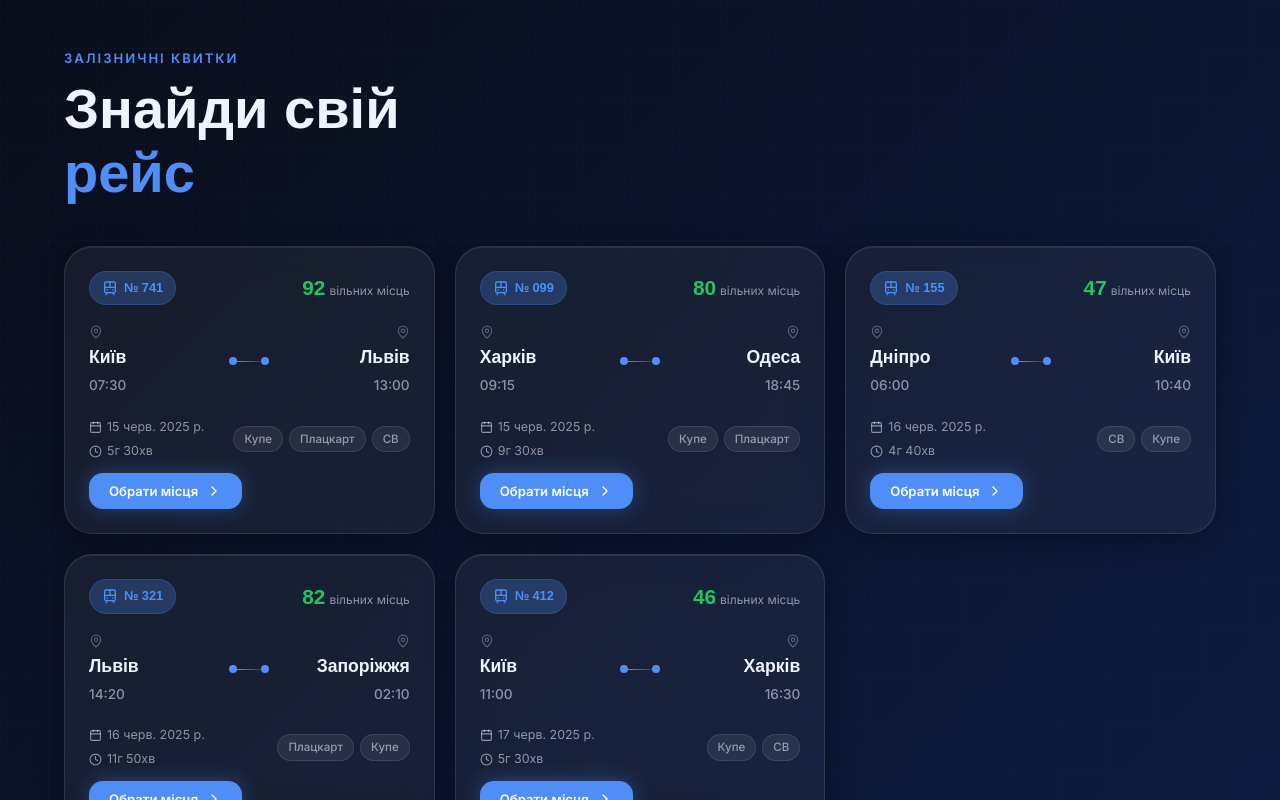
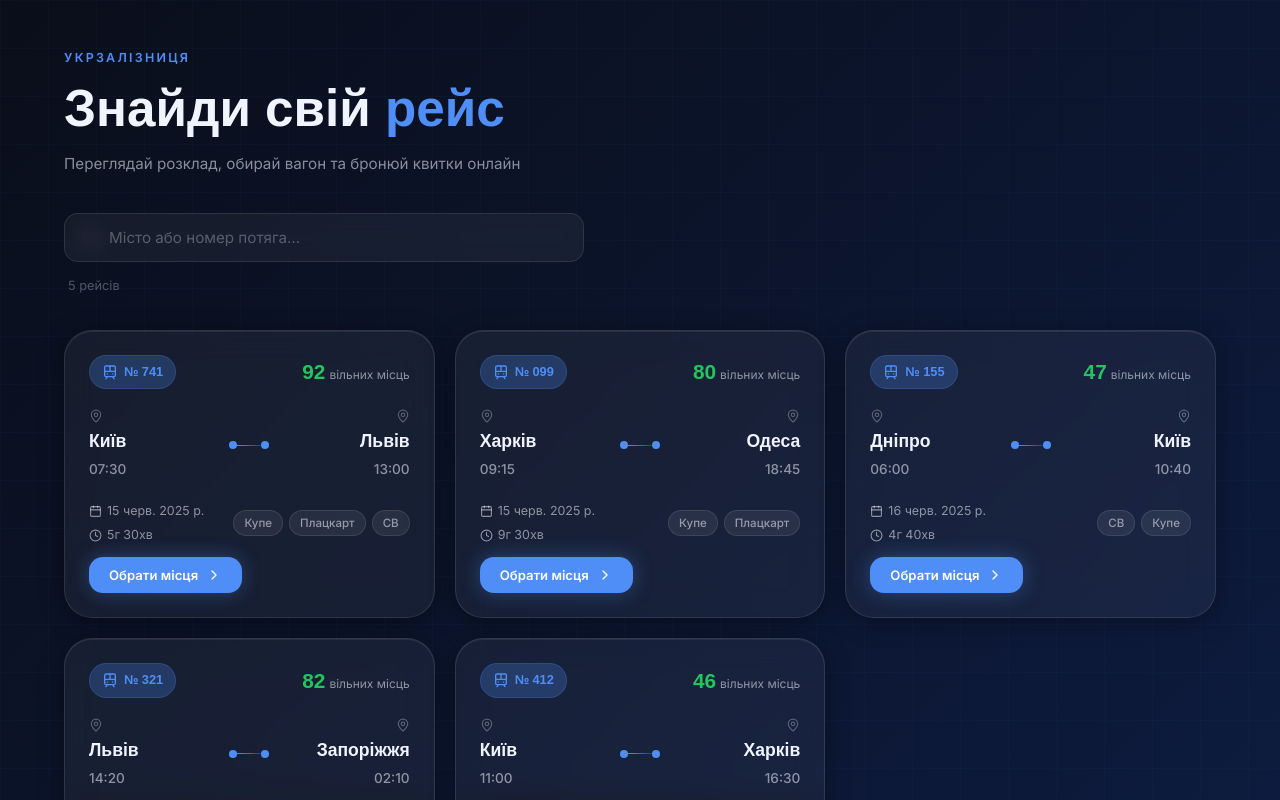
Before and after one commit to ZeltoN111/WEB-project-lab9-10-, a React (Vite) app: page / in a window 1280 px wide. Shown: the top 800 px of the page. Built offline with nearby package versions, Linux system fonts and the light colour scheme; a web font is replaced by a local one.

Commit message:
feat: add search and filter functionality

```diff
--- a/src/pages/Home.jsx
+++ b/src/pages/Home.jsx
@@ -1,4 +1,5 @@
 import { useState } from "react";
+import { Search, X } from "lucide-react";
 import { trains } from "../data/trains";
 import TrainList from "../components/TrainList";
 import styles from "./Home.module.css";
@@ -20,12 +21,44 @@
     <main className={styles.page}>
       <div className="container">
         <header className={styles.hero}>
-          <p className={styles.subtitle}>Залізничні квитки</p>
+          <p className={styles.subtitle}>Укрзалізниця</p>
           <h1 className={styles.title}>
-            Знайди свій <br />
-            <span className={styles.accent}>рейс</span>
+            Знайди свій <span className={styles.accent}>рейс</span>
           </h1>
+          <p className={styles.desc}>
+            Переглядай розклад, обирай вагон та бронюй квитки онлайн
+          </p>
         </header>
+
+        <div className={styles.searchBar}>
+          <div className={styles.searchWrap}>
+            <Search size={18} className={styles.searchIcon} />
+            <input
+              className={styles.searchInput}
+              type="text"
+              placeholder="Місто або номер потяга…"
+              value={query}
+              onChange={(e) => setQuery(e.target.value)}
+            />
+            {query && (
+              <button
+                className={styles.clearBtn}
+                onClick={() => setQuery("")}
+                aria-label="Очистити"
+              >
+                <X size={16} />
+              </button>
+            )}
+          </div>
+
+          <div className={styles.resultMeta}>
+            <span className={styles.resultCount}>
+              {filtered.length === trains.length
+                ? `${trains.length} рейсів`
+                : `Знайдено: ${filtered.length} з ${trains.length}`}
+            </span>
+          </div>
+        </div>
 
         <TrainList trains={filtered} />
       </div>
--- a/src/pages/Home.module.css
+++ b/src/pages/Home.module.css
@@ -3,27 +3,112 @@
   min-height: 100vh;
 }
 
+/* Hero */
 .hero {
-  margin-bottom: 40px;
+  margin-bottom: 36px;
+  max-width: 600px;
 }
 
 .subtitle {
-  font-size: 0.82rem;
-  font-weight: 600;
-  letter-spacing: 0.15em;
+  font-size: 0.78rem;
+  font-weight: 700;
+  letter-spacing: 0.18em;
   text-transform: uppercase;
   color: var(--color-accent);
-  margin-bottom: 8px;
+  margin-bottom: 10px;
 }
 
 .title {
-  font-size: clamp(2.2rem, 5vw, 3.5rem);
+  font-size: clamp(2rem, 5vw, 3.2rem);
   font-weight: 700;
-  line-height: 1.15;
   color: var(--color-text-primary);
+  margin-bottom: 12px;
 }
 
 .accent {
   color: var(--color-accent);
+}
+
+.desc {
+  font-size: 0.95rem;
+  color: var(--color-text-secondary);
+  line-height: 1.7;
+}
+
+/* Пошук */
+.searchBar {
+  margin-bottom: 32px;
+  display: flex;
+  flex-direction: column;
+  gap: 10px;
+}
+
+.searchWrap {
   position: relative;
+  display: flex;
+  align-items: center;
+  max-width: 520px;
 }
+
+.searchIcon {
+  position: absolute;
+  left: 16px;
+  color: var(--color-text-muted);
+  pointer-events: none;
+}
+
+.searchInput {
+  width: 100%;
+  padding: 14px 44px 14px 44px;
+  background: var(--color-surface);
+  border: 1px solid var(--color-border);
+  border-radius: var(--radius-md);
+  color: var(--color-text-primary);
+  font-family: var(--font-body);
+  font-size: 0.95rem;
+  outline: none;
+  transition: border-color var(--transition), box-shadow var(--transition);
+  backdrop-filter: blur(10px);
+}
+
+.searchInput::placeholder {
+  color: var(--color-text-muted);
+}
+
+.searchInput:focus {
+  border-color: var(--color-accent);
+  box-shadow: 0 0 0 3px var(--color-accent-glow);
+}
+
+.clearBtn {
+  position: absolute;
+  right: 12px;
+  background: none;
+  border: none;
+  color: var(--color-text-muted);
+  cursor: pointer;
+  padding: 4px;
+  display: flex;
+  align-items: center;
+  border-radius: 4px;
+  transition: color var(--transition);
+}
+
+.clearBtn:hover {
+  color: var(--color-text-primary);
+}
+
+.resultMeta {
+  padding-left: 4px;
+}
+
+.resultCount {
+  font-size: 0.8rem;
+  color: var(--color-text-muted);
+}
+
+@media (max-width: 600px) {
+  .searchWrap {
+    max-width: 100%;
+  }
+}
```
